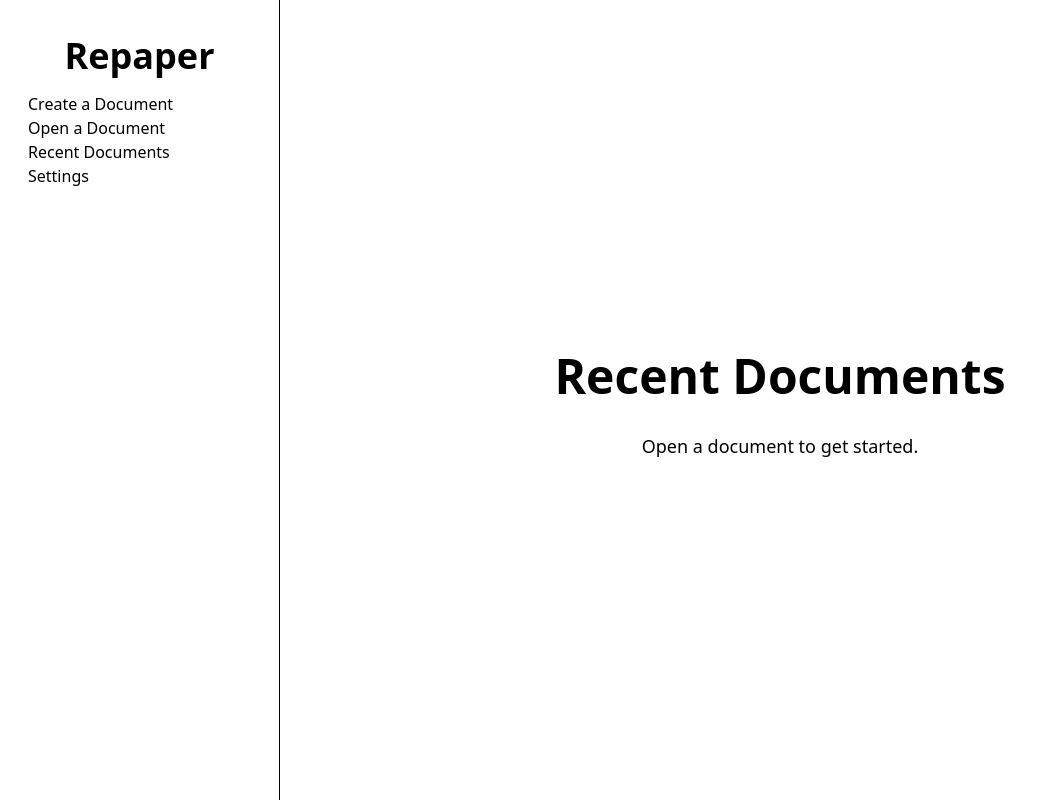
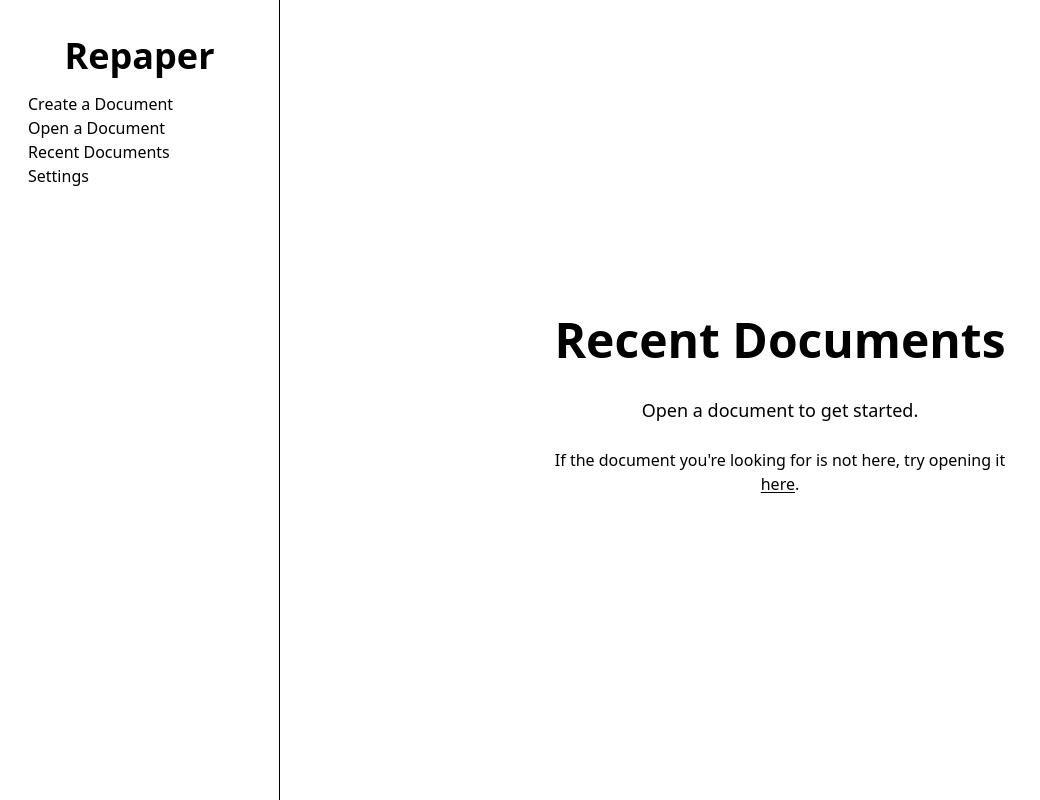
Before and after one commit to Unlimited-Stuff-Ltd/repaper, a SvelteKit app: page /recents in a window 1280 px wide. Shown: the whole page, without its empty margins (0-1040 px from the left). Built offline with nearby package versions, Linux system fonts and the light colour scheme.

Commit message:
Tweaking stuff

```diff
--- a/src/lib/components/Recents.svelte
+++ b/src/lib/components/Recents.svelte
@@ -44,9 +44,9 @@
 			{#each recents as document, i (i)}
 				<button
 					onclick={() => click(i)}
-					class="m-auto w-full cursor-pointer border p-3 hover:bg-(--foreground)/5 {i === 0
+					class="m-auto w-full cursor-pointer p-3 hover:bg-(--foreground)/5 {i === 0
 						? 'rounded-t-lg'
-						: ''} {i === recents.length - 1 ? 'rounded-b-lg' : ''}"
+						: ''} {i === recents.length - 1 ? 'rounded-b-lg border' : ' border-x border-t'}"
 					><span class="font-semibold">{document.title}</span> - {document.mode === 'viewer'
 						? 'View'
 						: 'Edit'}</button
--- a/src/routes/recents/+page.svelte
+++ b/src/routes/recents/+page.svelte
@@ -1,8 +1,15 @@
 <script lang="ts">
 	import { Recents } from '$lib/components';
+	import { resolve } from '$app/paths';
 </script>
 
 <div>
 	<h1 class="h1">Recent Documents</h1>
 	<Recents empty={true} />
+	<p class="m-auto mt-6 w-120 text-center">
+		If the document you're looking for is not here, try opening it <a
+			href={resolve('/open')}
+			class="text-center underline underline-offset-2">here</a
+		>.
+	</p>
 </div>
```
